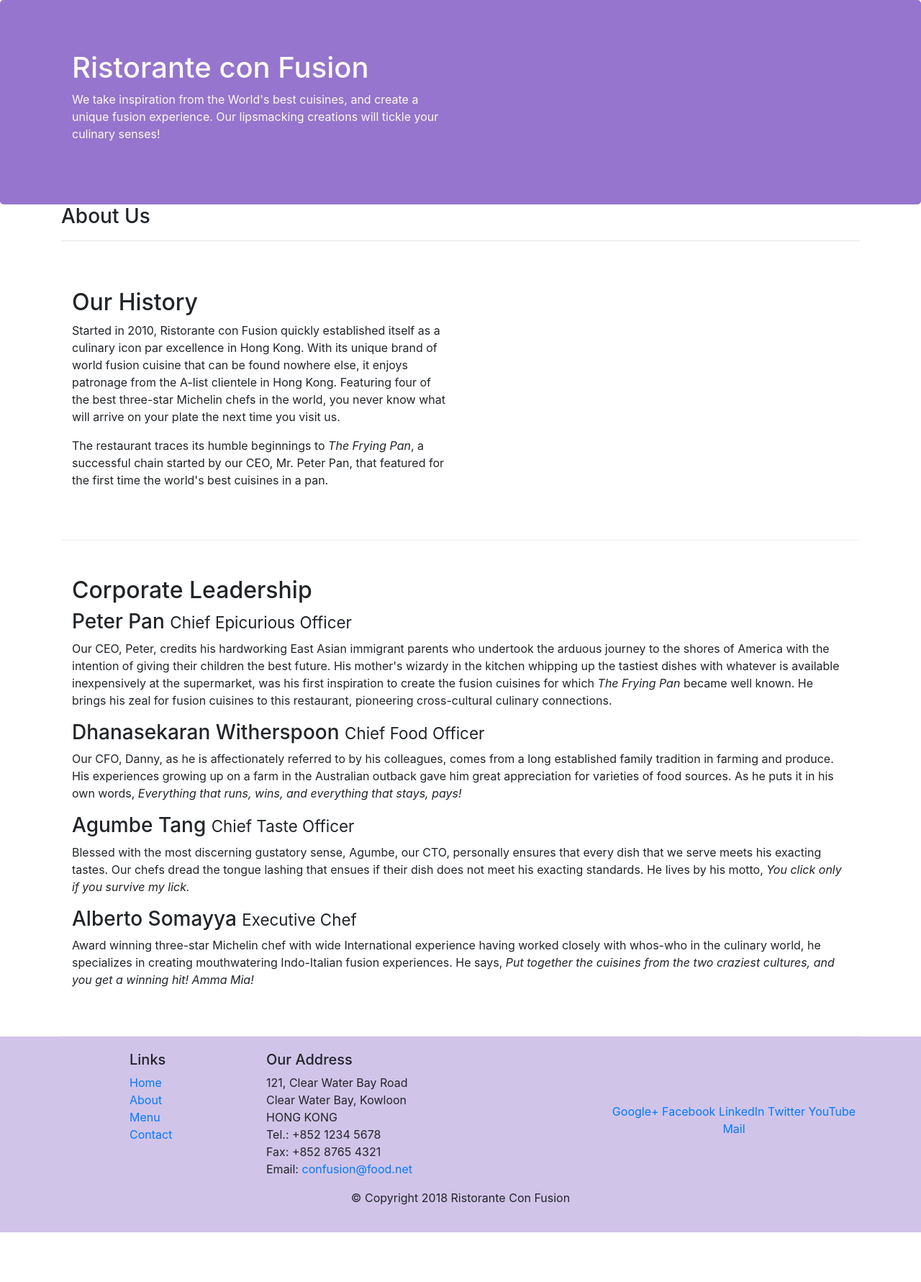
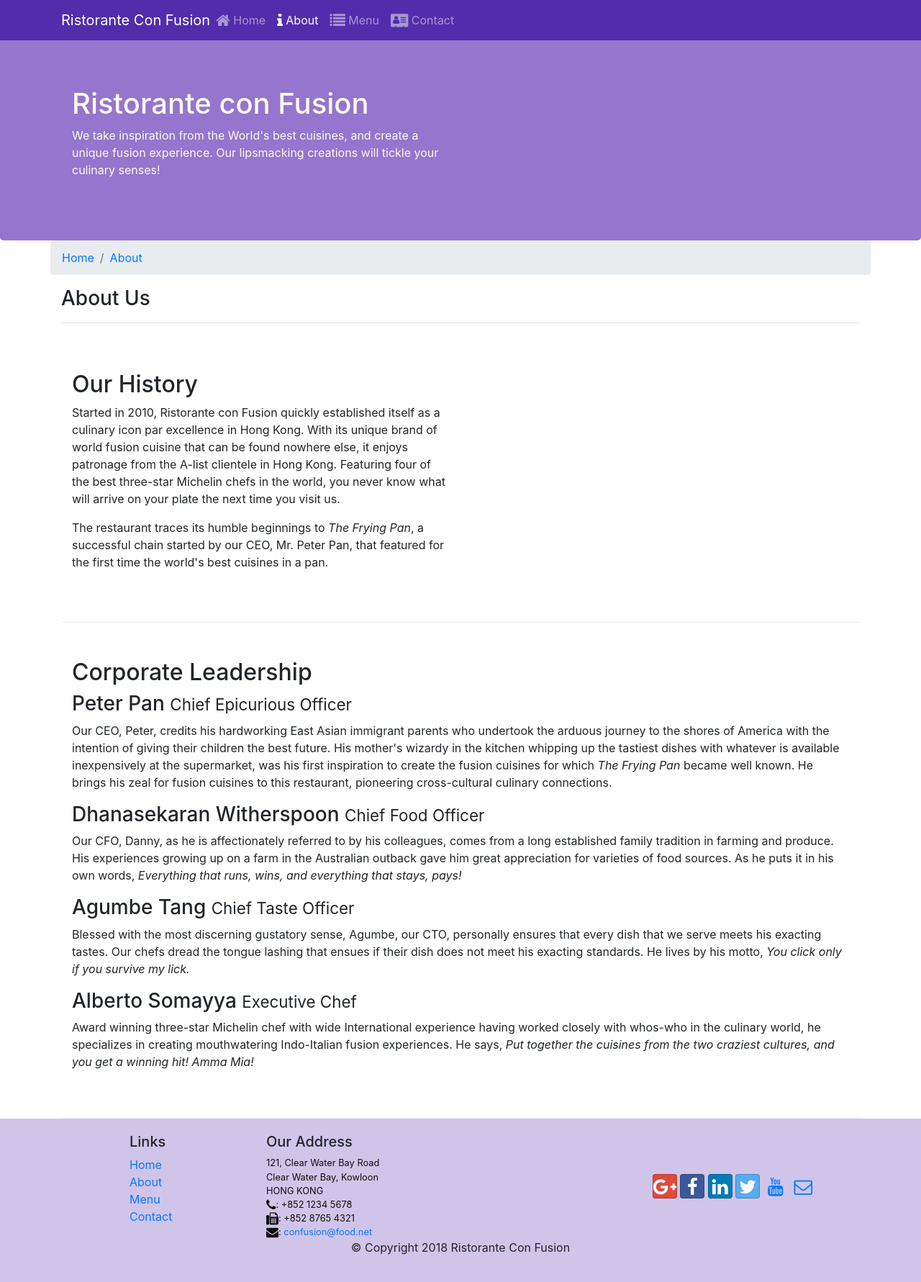
Before and after one commit to maheswar1506/Assignment-1, a website: page aboutus.html in a window 1280 px wide. Shown: the whole page at 72% size. Before the commit the page ends 1712 px from the top, so only its background shows below. Drawn offline with nearby package versions, Linux system fonts and the light colour scheme.

Commit message:
Navbar and Icons added

```diff
--- a/aboutus.html
+++ b/aboutus.html
@@ -10,12 +10,30 @@
 
     <!-- Bootstrap CSS -->
     <link rel="stylesheet" href="node_modules/bootstrap/dist/css/bootstrap.min.css">
+    <link rel="stylesheet" href="node_modules/font-awesome/css/font-awesome.min.css">
+    <link rel="stylesheet" href="node_modules/bootstrap-social/bootstrap-social.css">
     <link rel="stylesheet" type="text/css" href="css/style.css">
     <title>Ristorante Con Fusion: About Us</title>
 
 </head>
 
 <body>
+    <nav class="navbar navbar-dark navbar-expand-sm fixed-top">
+    <div class="container">
+      <button class="navbar-toggler" type="button" data-toggle="collapse" data-target="#Navbar">
+        <span class="navbar-toggler-icon"></span>
+      </button>
+      <a class="navbar-brand mr-auto" href="./index.html">Ristorante Con Fusion</a>
+      <div class="collapse navbar-collapse" id="Navbar">
+        <ul class="navbar-nav mr-auto">
+          <li class="nav-item"><a class="nav-link" href="./index.html"><span class="fa fa-home fa-lg"></span> Home</a></li>
+          <li class="nav-item active"><a class="nav-link" href="#"><span class="fa fa-info fa-lg"></span> About</a></li>
+          <li class="nav-item"><a class="nav-link" href="#"><span class="fa fa-list fa-lg"></span> Menu</a></li>
+          <li class="nav-item"><a class="nav-link" href="#"><span class="fa fa-address-card fa-lg"></span> Contact</a></li>
+        </ul>
+      </div>
+    </div>
+  </nav>
 
     <header class="jumbotron">
         <div class="container">
@@ -32,6 +50,10 @@
 
     <div class="container">
         <div class="row">
+            <ol class="col-12 breadcrumb">
+              <li class="breadcrumb-item"><a href="./index.html">Home</a></li>
+              <li class="breadcrumb-item active"><a href="#">About</a></li>
+            </ol>
             <div class="col-12 col-sm">
                <h3>About Us</h3>
                <hr>
@@ -71,7 +93,7 @@
                 <div class="col-4 offset-1 col-sm-2">
                     <h5>Links</h5>
                     <ul class="list-unstyled">
-                        <li><a href="#">Home</a></li>
+                        <li><a href="./index.html">Home</a></li>
                         <li><a href="#">About</a></li>
                         <li><a href="#">Menu</a></li>
                         <li><a href="#">Contact</a></li>
@@ -80,22 +102,22 @@
                 <div class="col-7 col-sm-5">
                     <h5>Our Address</h5>
                     <address>
-		              121, Clear Water Bay Road<br>
-		              Clear Water Bay, Kowloon<br>
-		              HONG KONG<br>
-		              Tel.: +852 1234 5678<br>
-		              Fax: +852 8765 4321<br>
-		              Email: <a href="mailto:confusion@food.net">confusion@food.net</a>
-		           </address>
+                  121, Clear Water Bay Road<br>
+                  Clear Water Bay, Kowloon<br>
+                  HONG KONG<br>
+                  <i class="fa fa-phone fa-lg"></i>: +852 1234 5678<br>
+                  <i class="fa fa-fax fa-lg"></i>: +852 8765 4321<br>
+                  <i class="fa fa-envelope fa-lg"></i>: <a href="mailto:confusion@food.net">confusion@food.net</a>
+               </address>
                 </div>
                 <div class="col-12 col-sm-4 align-self-center">
                     <div class="text-center">
-                        <a href="http://google.com/+">Google+</a>
-                        <a href="http://www.facebook.com/profile.php?id=">Facebook</a>
-                        <a href="http://www.linkedin.com/in/">LinkedIn</a>
-                        <a href="http://twitter.com/">Twitter</a>
-                        <a href="http://youtube.com/">YouTube</a>
-                        <a href="mailto:">Mail</a>
+                        <a class="btn btn-social-icon btn-google" href="http://google.com/+"><i class="fa fa-google-plus fa-lg"></i></a>
+                        <a class="btn btn-social-icon btn-facebook" href="http://www.facebook.com/profile.php?id="><i class="fa fa-facebook fa-lg"></i></a>
+                        <a class="btn btn-social-icon btn-linkedin" href="http://www.linkedin.com/in/"><i class="fa fa-linkedin fa-lg"></i></a>
+                        <a class="btn btn-social-icon btn-twitter" href="http://twitter.com/"><i class="fa fa-twitter fa-lg"></i></a>
+                        <a class="btn btn-social-icon btn-youtube" href="http://youtube.com/"><i class="fa fa-youtube fa-lg"></i></a>
+                        <a class="btn btn-social-icon" href="mailto:"><i class="fa fa-envelope-o fa-lg"></i></a>
                     </div>
                 </div>
            </div>
--- a/css/style.css
+++ b/css/style.css
@@ -23,8 +23,17 @@
 	color: floralwhite;
 }
 
-.address {
+address {
 	font-size: 80%;
 	margin: 0px;
 	color: #0f0f0f;
 }
+
+body {
+	padding: 50px 0px 0px 0px;
+	z-index: 0;
+}
+
+.navbar-dark {
+	background-color: #512DAB;
+}
--- a/package.json
+++ b/package.json
@@ -15,6 +15,8 @@
   },
   "dependencies": {
     "bootstrap": "^4.0.0",
+    "bootstrap-social": "^5.1.1",
+    "font-awesome": "^4.7.0",
     "jquery": "^3.3.1",
     "popper.js": "^1.12.9"
   },
```
Also changed, not shown: index.html (+28 -10 lines), 1 other file.
